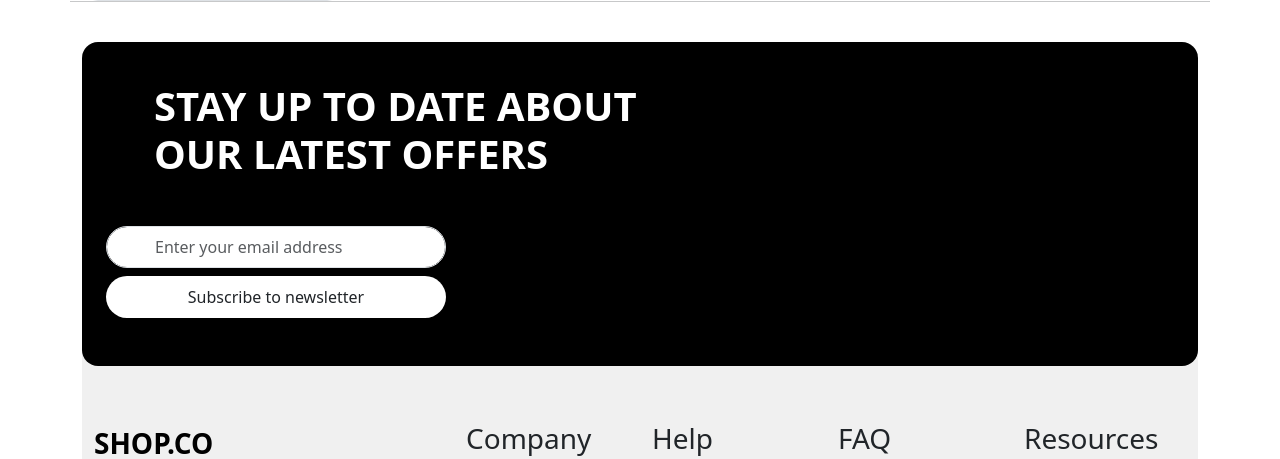
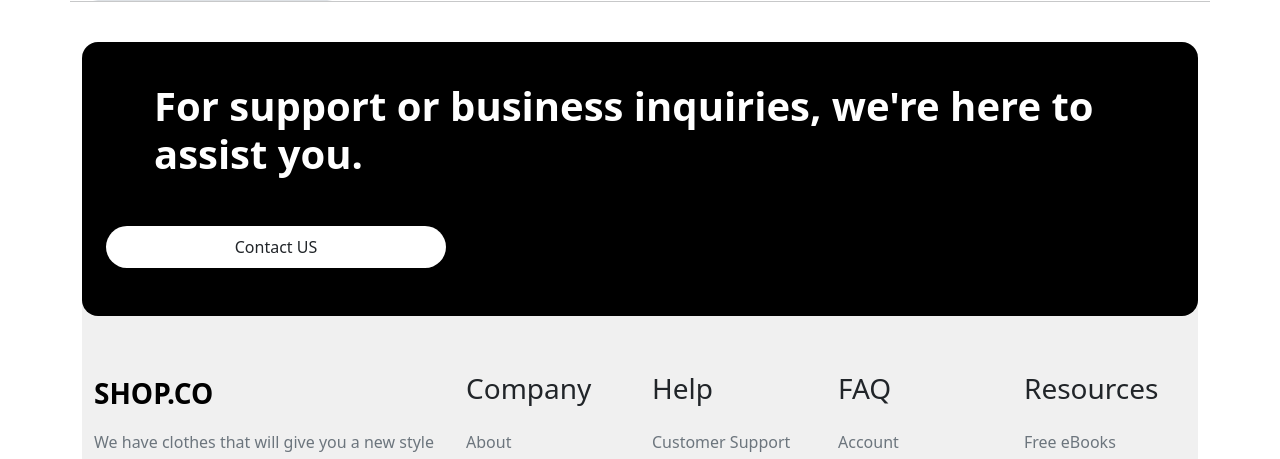
Before and after one commit to omarabdallah10/e-Commerce, a plain HTML site: page Shop.html in a window 1280 px wide. Shown: the part 1220-1679 px from the top of the page. Drawn offline with Linux system fonts and the light colour scheme.

Commit message:
Buissness inquery

```diff
--- a/Shop.html
+++ b/Shop.html
@@ -338,21 +338,12 @@
         <div class="row">
           <div class="flex-grow-1 col-lg-7 my-3 ms-5">
             <h1 class="text-white fw-bolder">
-              STAY UP TO DATE ABOUT <br />
-              OUR LATEST OFFERS
-            </h1>
-          </div>
+              For support or business inquiries, we're here to assist you.</div>
           <div class="col-lg-4 my-3 me-5">
+
             <div class="w-100 my-2">
-              <input
-                type="email"
-                class="form-control rounded-pill px-5 py-2"
-                placeholder="Enter your email address"
-              />
-            </div>
-            <div class="w-100 my-2">
-              <button class="btn bg-white rounded-pill px-5 w-100 py-2">
-                Subscribe to newsletter
+              <button class="btn bg-white rounded-pill px-5 w-100 py-2" id="SendEmail">
+               Contact US
               </button>
             </div>
           </div>
--- a/js/shop.js
+++ b/js/shop.js
@@ -386,3 +386,15 @@ $(document).on("click", function (event) {
     $("#dropmenu").hide();
   }
 });
+
+function sendEmail() {
+  var recipientEmail = 'iti-ecommerce@support.com';
+
+  var emailSubject = 'Support or Buisness';
+
+  var mailtoUrl = 'mailto:' + recipientEmail +
+                  '?subject=' + encodeURIComponent(emailSubject);
+
+  window.location.href = mailtoUrl;
+}
+$('#SendEmail').on('click', sendEmail);
```
